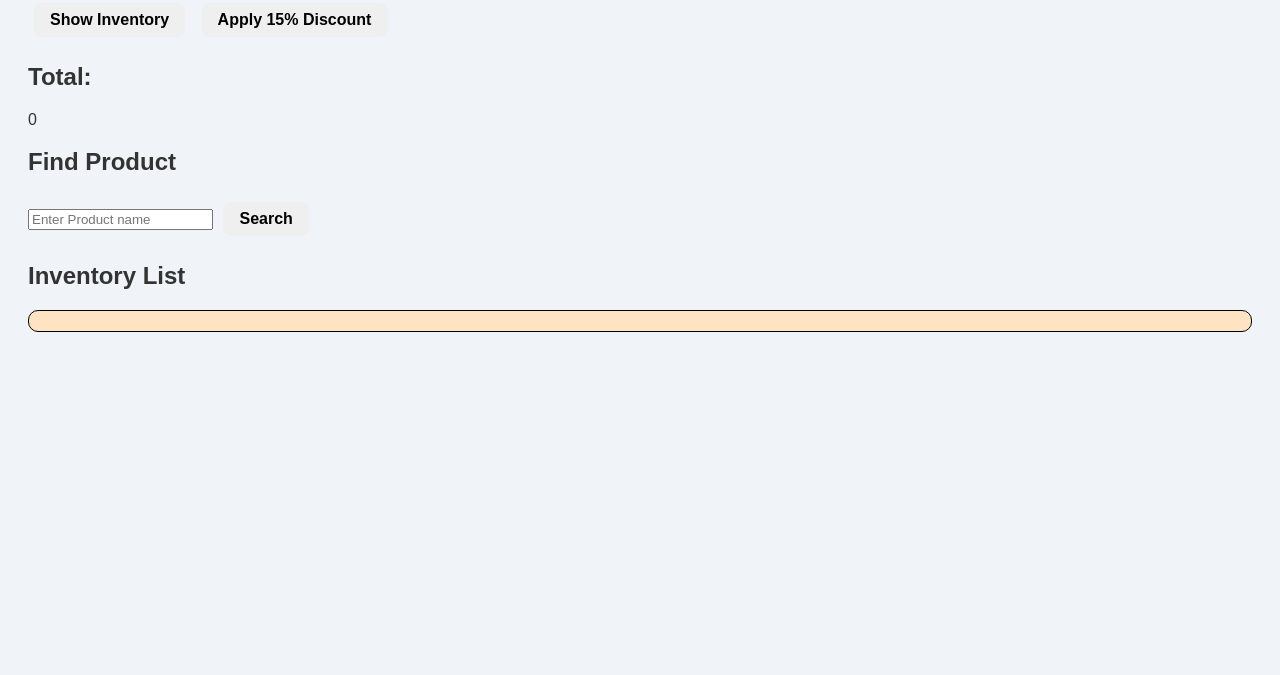
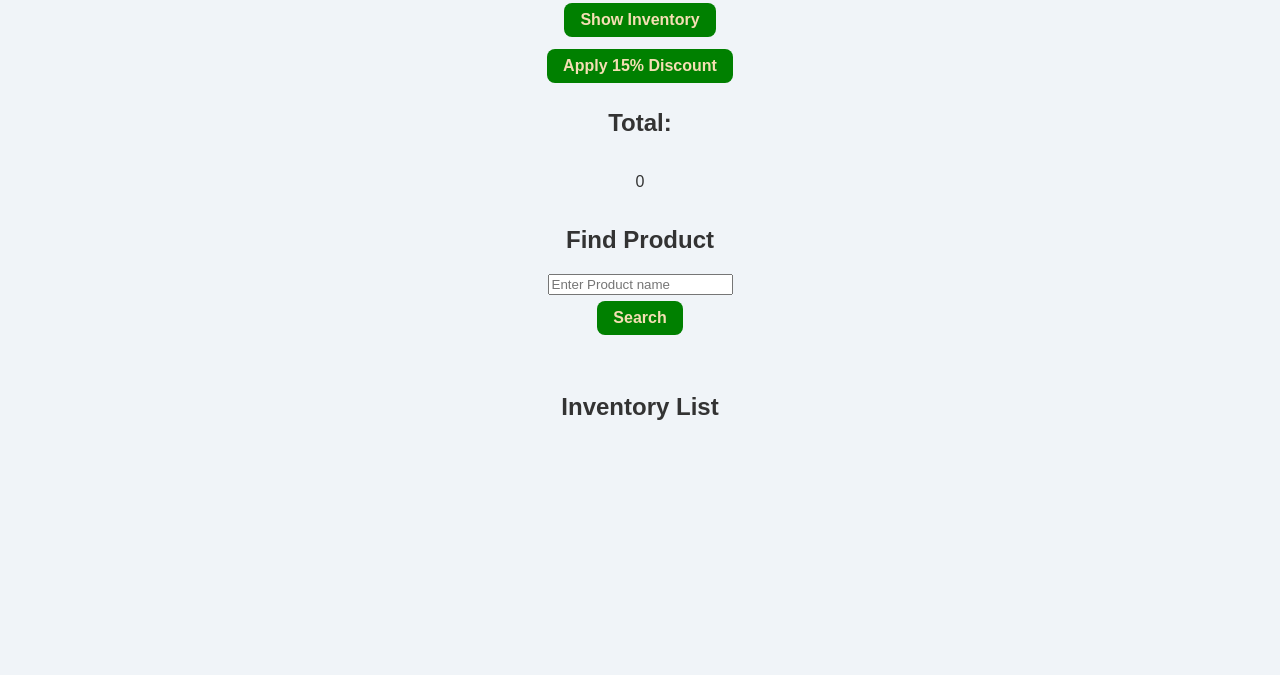
Before and after one commit to bhupinders6/Lab-10-Inventory-Management-System, a plain HTML site: page index.html in a window 1280 px wide. Shown: the part 125-800 px from the top of the page. Drawn offline with Linux system fonts and the light colour scheme.

Commit message:
Final push to update all files

```diff
--- a/script.js
+++ b/script.js
@@ -103,3 +103,5 @@ class Store {
     } else {
         console.log("Product not found");
     }
+
+//end
--- a/style.css
+++ b/style.css
@@ -3,6 +3,10 @@ body {
     background-color: #f0f4f8;
     padding: 40px 20px ;
     color: #333;
+    display: flex;
+    flex-direction: column;
+    align-items: center;
+    text-align: center;
 }
 
 h1{
@@ -15,18 +19,10 @@ button{
     padding: 8px 16px;
     margin: 6px;
     border: none;
+    background-color: green;
+    color: wheat;
     border-radius: 8px;
     font-size: 16px;
     font-weight: bold;
     cursor: pointer;
 }
-
-
-#inventoryList {
-    margin-top: 15px;
-    background-color: bisque;
-    padding: 10px 20px;
-    border: 1px solid black;
-    border-radius: 10px;
-    box-shadow: 0 2px 6px rgba(red, green, blue, alpha);
-}
```
